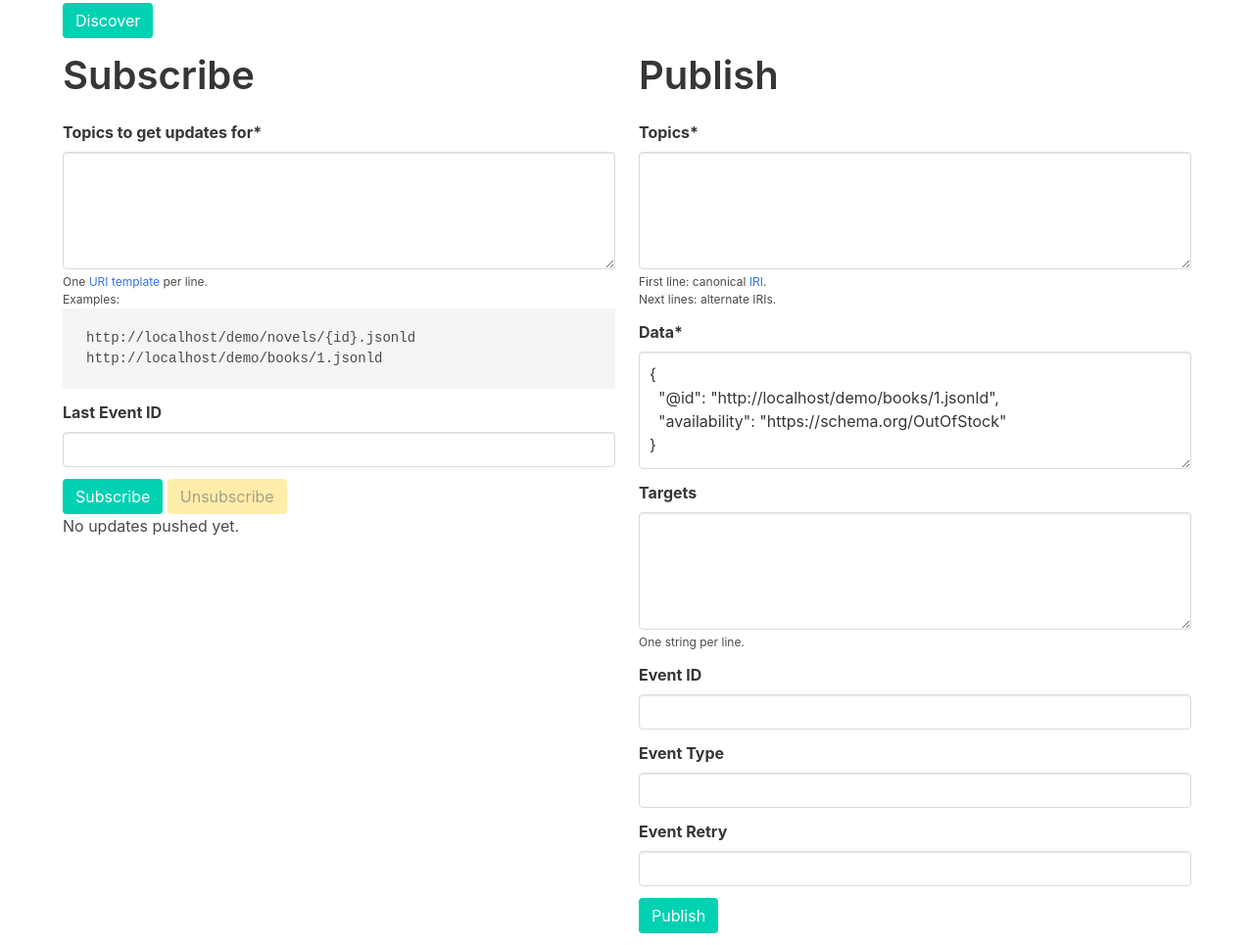
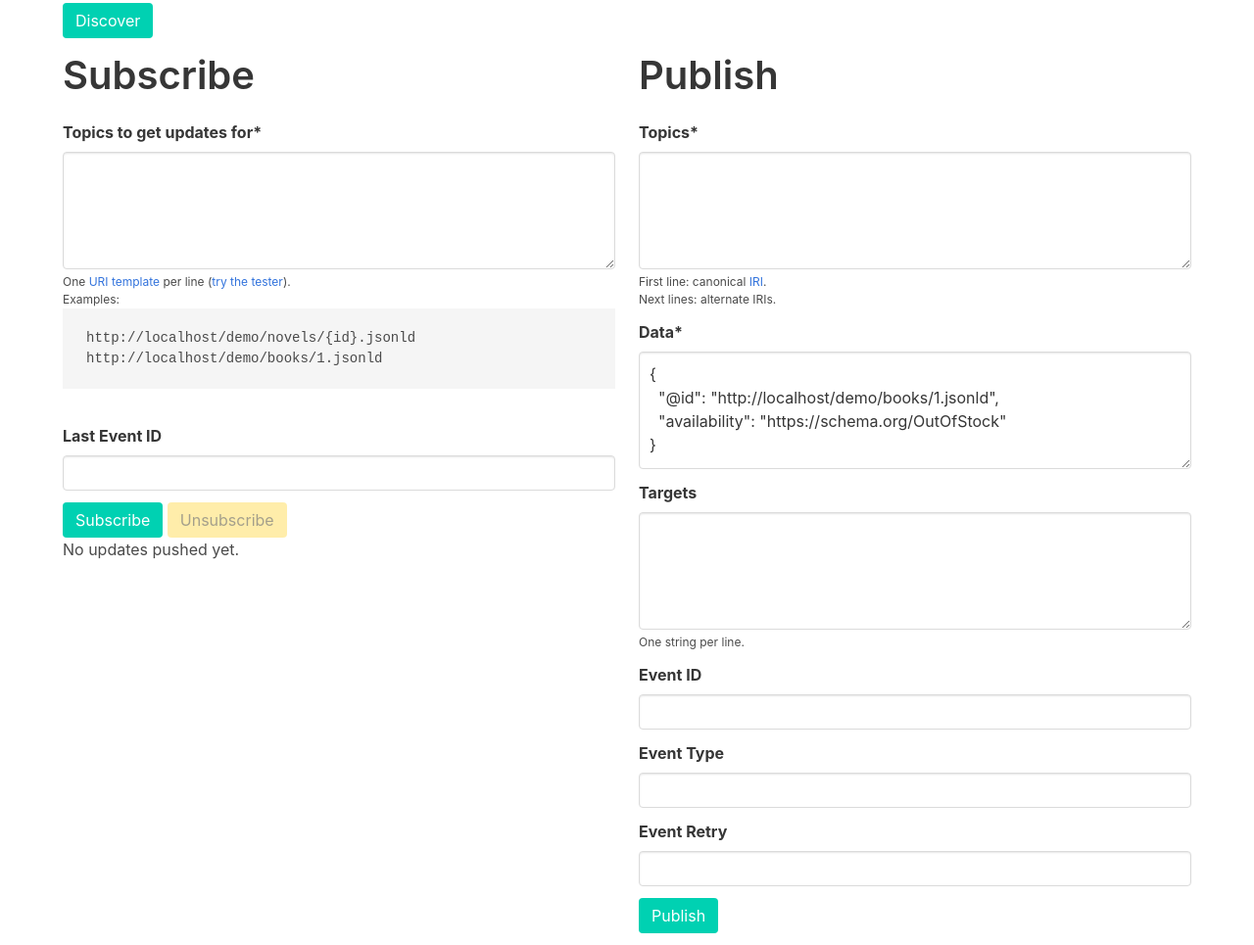
Before and after one commit to AdamHawkinsa/mercure, a plain HTML site: page public/index.html in a window 1280 px wide. Shown: the part 1181-2146 px from the top of the page at 98% size. Drawn offline with Linux system fonts and the light colour scheme.

Commit message:
Add links to the URI template tester

```diff
--- a/public/index.html
+++ b/public/index.html
@@ -115,9 +115,9 @@
                             </div>
 
                             <p class="help">
-                                One <a href="https://tools.ietf.org/html/rfc6570">URI template</a> per line.<br>
+                                One <a href="https://tools.ietf.org/html/rfc6570">URI template</a> per line (<a href="https://uri-template-tester.mercure.rocks/">try the tester</a>).<br>
                                 Examples:
-                                <pre><code id="subscribeTopicsExamples"></code></pre>
+                                <pre><code id="subscribeTopicsExamples"></code></pre><br>
                             </p>
                         </div>
 
```
Also changed, not shown: README.md.
